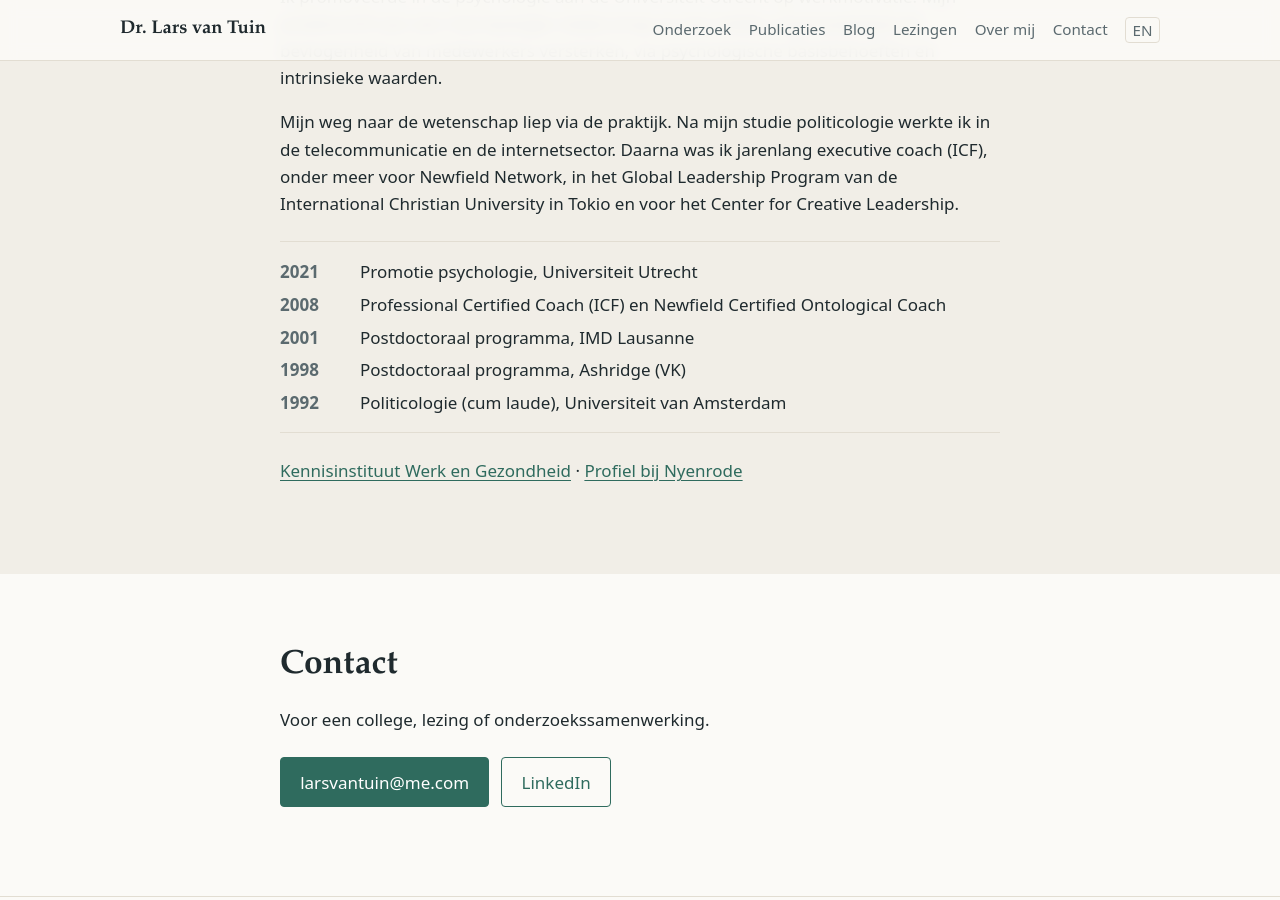
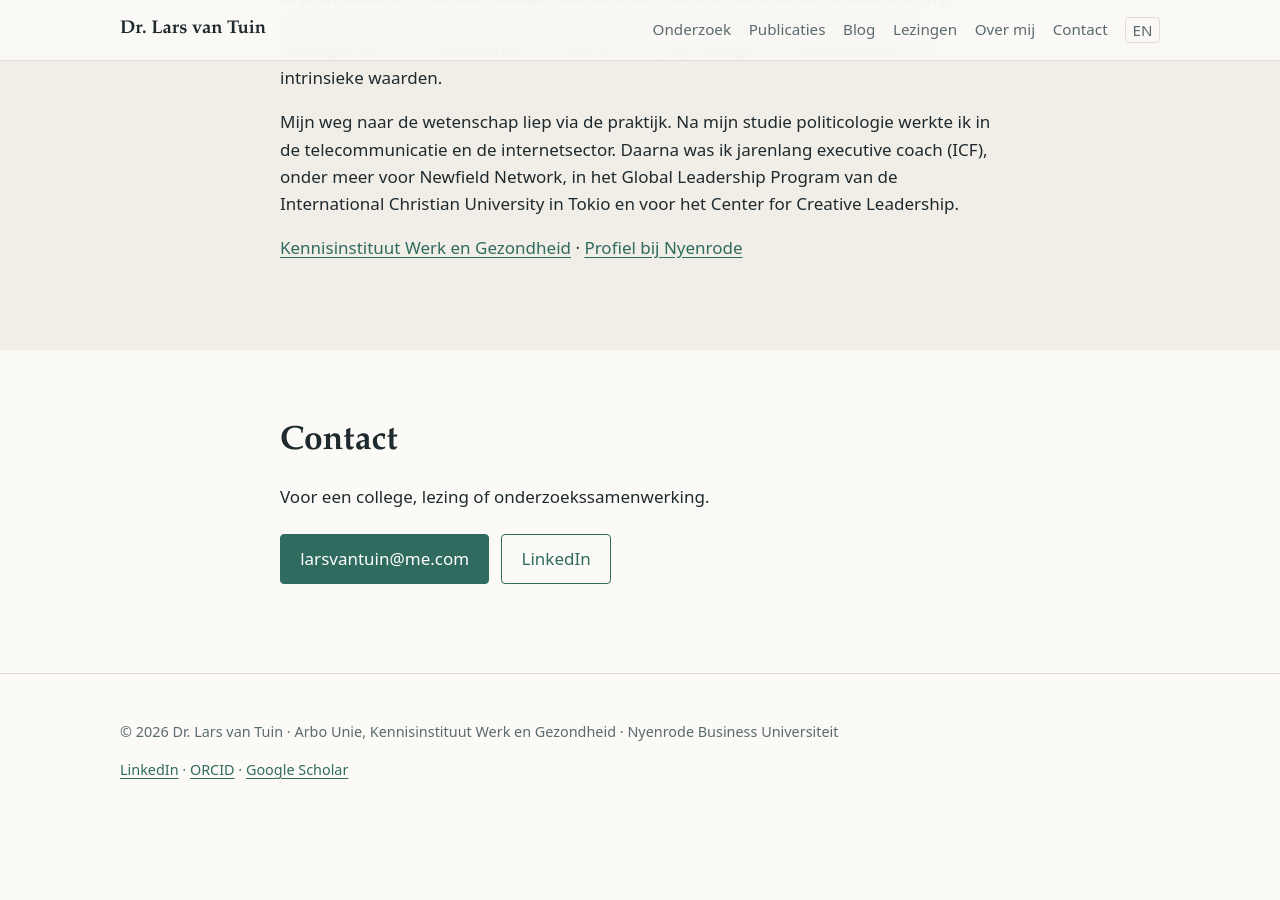
Before and after one commit to larsvantuin/website, a Jekyll site: the page built from index.html, in a window 1280 px wide and 900 px high, scrolled down 6285 px. Built offline with Jekyll 4.4.1, drawn with Linux system fonts in a browser that asks for light colours; after the commit the page ends 7112 px from its top, so only the background shows below that.

Commit message:
Lijst met opleidingen en jaartallen uit Over mij
Co-Authored-By: Claude Opus 5.5 <noreply@anthropic.com>
Claude-Session: https://claude.ai/code/session_01JLiW56dra78zm9y6Qetye6

```diff
--- a/index.html
+++ b/index.html
@@ -99,13 +99,6 @@ layout: default
     <p>Bij Arbo Unie onderzoek ik met praktijkdata van tienduizenden werkenden hoe werkomstandigheden, bevlogenheid en gezondheid samenhangen. Bij Nyenrode daag ik studenten en executives uit om stil te staan bij hun waarden en hun impact, en die inzichten te vertalen naar hun leiderschap.</p>
     <p>Ik promoveerde in de psychologie aan de Universiteit Utrecht op werkmotivatie. Mijn proefschrift laat zien hoe bevlogen leiderschap en een helder organisatiedoel de bevlogenheid van medewerkers versterken, via psychologische basisbehoeften en intrinsieke waarden.</p>
     <p>Mijn weg naar de wetenschap liep via de praktijk. Na mijn studie politicologie werkte ik in de telecommunicatie en de internetsector. Daarna was ik jarenlang executive coach (ICF), onder meer voor Newfield Network, in het Global Leadership Program van de International Christian University in Tokio en voor het Center for Creative Leadership.</p>
-    <dl class="cv">
-      <dt>2021</dt><dd>Promotie psychologie, Universiteit Utrecht</dd>
-      <dt>2008</dt><dd>Professional Certified Coach (ICF) en Newfield Certified Ontological Coach</dd>
-      <dt>2001</dt><dd>Postdoctoraal programma, IMD Lausanne</dd>
-      <dt>1998</dt><dd>Postdoctoraal programma, Ashridge (VK)</dd>
-      <dt>1992</dt><dd>Politicologie (cum laude), Universiteit van Amsterdam</dd>
-    </dl>
     <p><a href="{{ p.links.kennisinstituut }}">Kennisinstituut Werk en Gezondheid</a> · <a href="{{ p.links.nyenrode }}">Profiel bij Nyenrode</a></p>
   </div>
 </section>
```
Also changed, not shown: en/index.html (+0 -7 lines).
